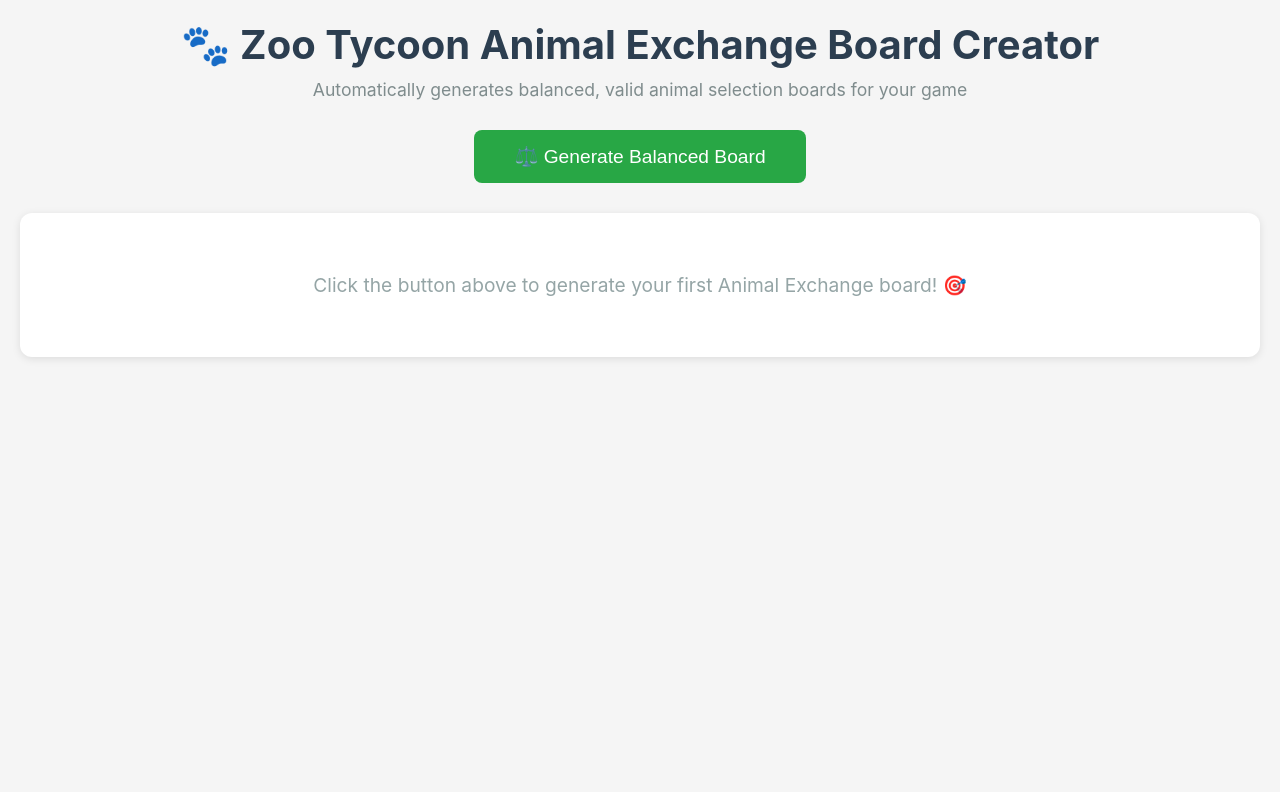
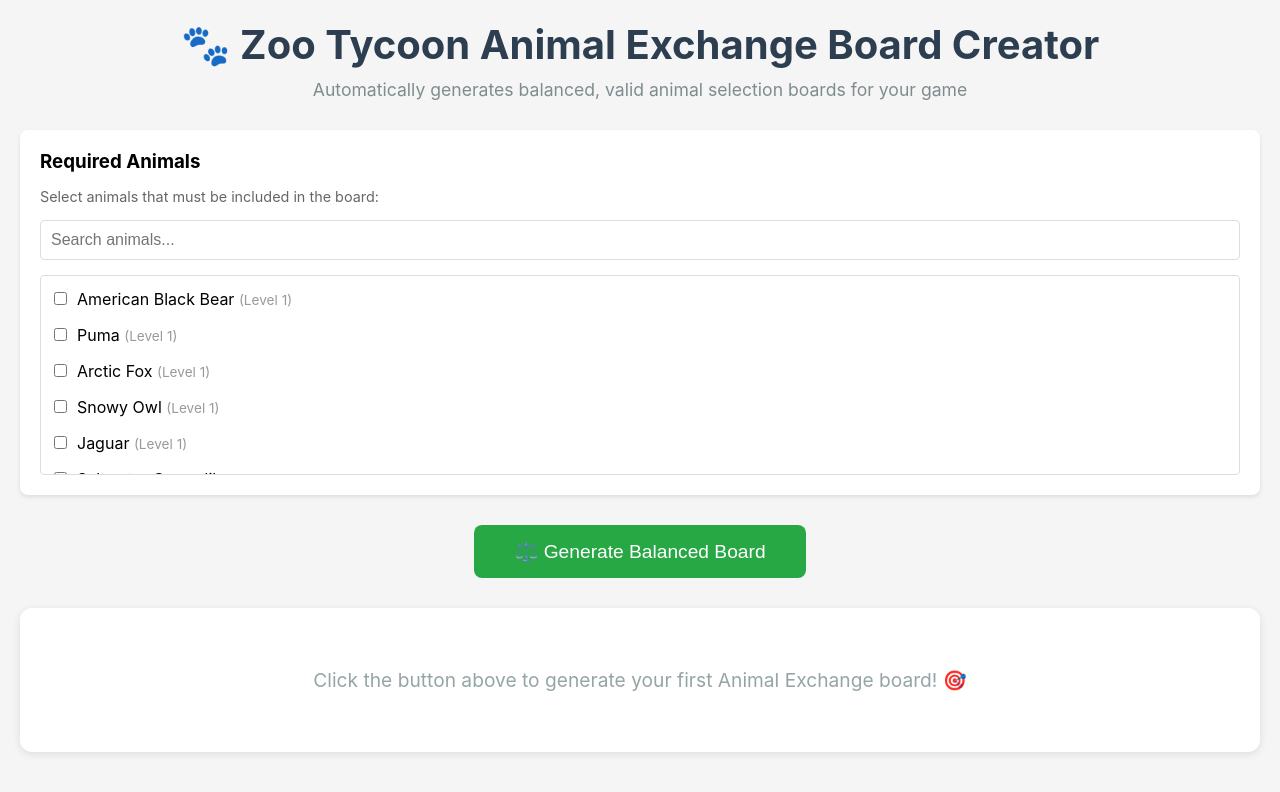
Before and after one commit to Dracoptera/Zoo-Tycoon-Helper, a React (Vite) app: page / in a window 1280 px wide. Shown: the top 792 px of the page. Built offline with nearby package versions, Linux system fonts and the light colour scheme.

Commit message:
add filter

```diff
--- a/src/App.tsx
+++ b/src/App.tsx
@@ -55,6 +55,7 @@
   const [board, setBoard] = useState<SelectedBoard | null>(null)
   const [validationResult, setValidationResult] = useState<ReturnType<typeof validateBoard> | null>(null)
   const [isGenerating, setIsGenerating] = useState(false)
+  const [requiredAnimalIds, setRequiredAnimalIds] = useState<string[]>([])
 
   const handleGenerateBalancedBoard = () => {
     setIsGenerating(true)
@@ -63,7 +64,8 @@
       const allCoSpecies = coSpeciesData.coSpecies as CoSpecies[]
       const newBoard = generateBoard(allAnimals, allCoSpecies, {
         seed: Date.now(),
-        strict: true
+        strict: true,
+        requiredAnimals: requiredAnimalIds
       })
       if (newBoard) {
         setBoard(newBoard)
@@ -110,6 +112,18 @@
         <p className="subtitle">Automatically generates balanced, valid animal selection boards for your game</p>
       </header>
 
+      <div style={{ marginBottom: '30px', padding: '20px', background: 'white', borderRadius: '8px', boxShadow: '0 2px 4px rgba(0,0,0,0.1)' }}>
+        <h3 style={{ marginTop: 0, marginBottom: '15px' }}>Required Animals</h3>
+        <p style={{ fontSize: '0.9rem', color: '#666', marginBottom: '15px' }}>
+          Select animals that must be included in the board:
+        </p>
+        <RequiredAnimalsSelector
+          allAnimals={animalsData.animals as Animal[]}
+          selectedIds={requiredAnimalIds}
+          onSelectionChange={setRequiredAnimalIds}
+        />
+      </div>
+
       <div style={{ textAlign: 'center', marginBottom: '30px' }}>
         <button
           className="primary"
@@ -124,7 +138,7 @@
       {validationResult && (
         <div style={{
           background: validationResult.valid ? '#d4edda' : '#f8d7da',
-          border: `2px solid ${validationResult.valid ? '#28a745' : '#dc3545'}`,
+          border: ` Eusolid ${validationResult.valid ? '#28a745' : '#dc3545'}`,
           borderRadius: '8px',
           padding: '20px',
           marginBottom: '20px'
@@ -159,7 +173,7 @@
         <>
           <div className="board">
             <LevelSection level={1} animals={board.level1} max={9} biomeAssignments={board.biomeAssignments} />
-            <LevelSection level={2} animals={board.level2} max={9} biomeAssignments={board.biomeAssignments} />
+            <LevelSection level={2} animals={board.level2} max={10} biomeAssignments={board.biomeAssignments} />
             <LevelSection level={3} animals={board.level3} max={5} biomeAssignments={board.biomeAssignments} />
             {board.coSpecies.length > 0 && (
               <CoSpeciesSection coSpecies={board.coSpecies} biomeAssignments={board.biomeAssignments} />
@@ -273,3 +287,74 @@
     </div>
   )
 }
+
+function RequiredAnimalsSelector({ allAnimals, selectedIds, onSelectionChange }: {
+  allAnimals: Animal[]
+  selectedIds: string[]
+  onSelectionChange: (ids: string[]) => void
+}) {
+  const [searchTerm, setSearchTerm] = useState('')
+
+  const filteredAnimals = allAnimals.filter(animal =>
+    animal.name.toLowerCase().includes(searchTerm.toLowerCase())
+  )
+
+  const toggleAnimal = (animalId: string) => {
+    if (selectedIds.includes(animalId)) {
+      onSelectionChange(selectedIds.filter(id => id !== animalId))
+    } else {
+      onSelectionChange([...selectedIds, animalId])
+    }
+  }
+
+  return (
+    <div>
+      <input
+        type="text"
+        placeholder="Search animals..."
+        value={searchTerm}
+        onChange={(e) => setSearchTerm(e.target.value)}
+        style={{
+          width: '100%',
+          padding: '10px',
+          marginBottom: '15px',
+          border: '1px solid #ddd',
+          borderRadius: '4px',
+          fontSize: '1rem'
+        }}
+      />
+      <div style={{
+        maxHeight: '200px',
+        overflowY: 'auto',
+        border: '1px solid #ddd',
+        borderRadius: '4px',
+        padding: '5px'
+      }}>
+        {filteredAnimals.map(animal => (
+          <label
+            key={animal.id}
+            style={{
+              display: 'block',
+              padding: '8px',
+              cursor: 'pointer',
+              backgroundColor: selectedIds.includes(animal.id) ? '#e3f2fd' : 'transparent'
+            }}
+          >
+            <input
+              type="checkbox"
+              checked={selectedIds.includes(animal.id)}
+              onChange={() => toggleAnimal(animal.id)}
+              style={{ marginRight: '10px' }}
+            />
+            {animal.name} <span style={{ color: '#999', fontSize: '0.85rem' }}>(Level {animal.level})</span>
+          </label>
+        ))}
+      </div>
+      {selectedIds.length > 0 && (
+        <div style={{ marginTop: '10px' }}>
+          <strong>Selected:</strong> {selectedIds.length} animal{selectedIds.length > 1 ? 's' : ''}
+        </div>
+      )}
+    </div>
+  )
+}
--- a/src/utils/boardGenerator.ts
+++ b/src/utils/boardGenerator.ts
@@ -9,6 +9,7 @@
   excludeBiomes?: Biome[]
   seed?: number
   strict?: boolean  // If true, ensures no warnings (balanced board)
+  requiredAnimals?: string[]  // IDs of animals that must be included
 }
 
 // Simple random number generator from seed
@@ -114,12 +115,35 @@
       coSpecies: []
     }
 
+    // Add required animals if specified
+    if (options.requiredAnimals && options.requiredAnimals.length > 0) {
+      for (const animalId of options.requiredAnimals) {
+        const animal = allAnimals.find(a => a.id === animalId)
+        if (animal) {
+          if (animal.level === 1 && board.level1.length < 9) board.level1.push(animal)
+          else if (animal.level === 2 && board.level2.length < 10) board.level2.push(animal)
+          else if (animal.level === 3 && board.level3.length < 5) board.level3.push(animal)
+        }
+      }
+
+      // If required animals don't fit, skip this attempt
+      if (options.requiredAnimals.length > 0 &&
+          (board.level1.length > 9 || board.level2.length > 10 || board.level3.length > 5)) {
+        continue
+      }
+    }
+
     // Don't pre-select biomes - let them naturally emerge from selection
     let availableLevel1 = allAnimals.filter(a => a.level === 1)
     let availableLevel2 = allAnimals.filter(a => a.level === 2)
     let availableLevel3 = allAnimals.filter(a => a.level === 3)
 
-    // Old biome filtering is now replaced by selectedBiomes filtering above
+    // Remove already-selected required animals from available pool
+    if (options.requiredAnimals && options.requiredAnimals.length > 0) {
+      availableLevel1 = availableLevel1.filter(a => !options.requiredAnimals!.includes(a.id))
+      availableLevel2 = availableLevel2.filter(a => !options.requiredAnimals!.includes(a.id))
+      availableLevel3 = availableLevel3.filter(a => !options.requiredAnimals!.includes(a.id))
+    }
 
     // Shuffle available animals
     availableLevel1 = shuffle(availableLevel1, random)
@@ -135,16 +159,16 @@
 
     if (board.level1.length < 9) continue // Try again
 
-    // Try to fill Level 2 (9 animals) - only check requirements
+    // Try to fill Level 2 (10 animals) - only check requirements
     const selectedForRequirements = [...board.level1]
     for (const animal of availableLevel2) {
-      if (board.level2.length >= 9) break
+      if (board.level2.length >= 10) break
       if (!meetsRequirement(animal, selectedForRequirements)) continue
       board.level2.push(animal)
       selectedForRequirements.push(animal)
     }
 
-    if (board.level2.length < 9) continue // Try again
+    if (board.level2.length < 10) continue // Try again
 
     // Try to fill Level 3 (5 animals) - only check requirements
     for (const animal of availableLevel3) {
--- a/src/utils/validation.ts
+++ b/src/utils/validation.ts
@@ -92,9 +92,9 @@
     result.valid = false
     result.errors.push(`Level 1 must have exactly 9 animals (currently ${board.level1.length})`)
   }
-  if (board.level2.length !== 9) {
+  if (board.level2.length !== 10) {
     result.valid = false
-    result.errors.push(`Level 2 must have exactly 9 animals (currently ${board.level2.length})`)
+    result.errors.push(`Level 2 must have exactly 10 animals (currently ${board.level2.length})`)
   }
   if (board.level3.length !== 5) {
     result.valid = false
```
